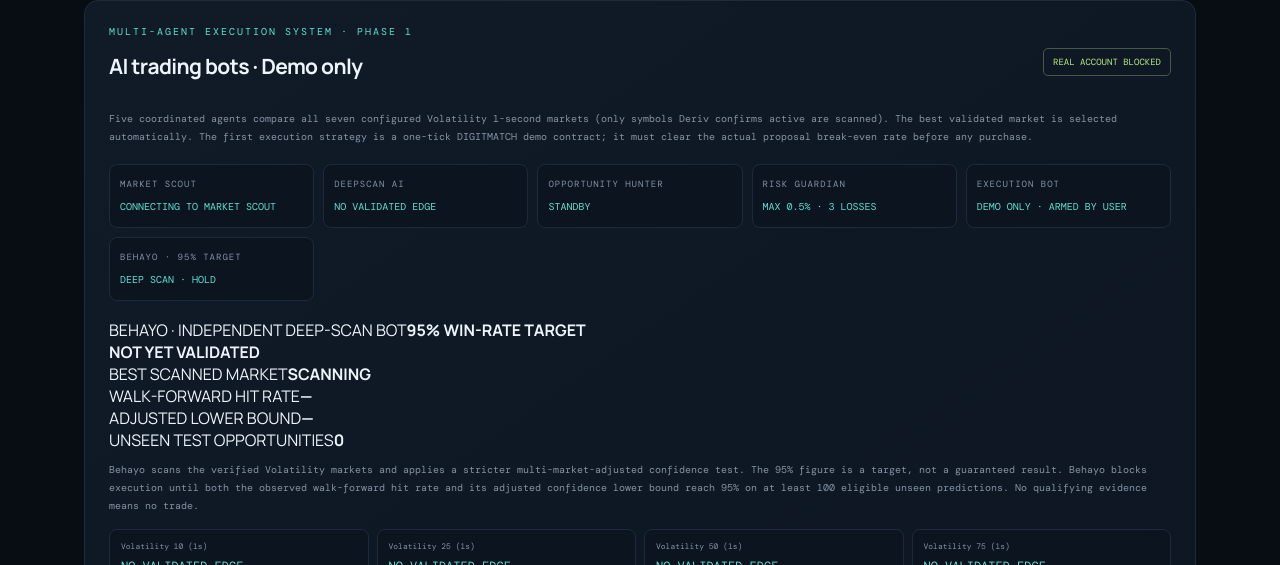
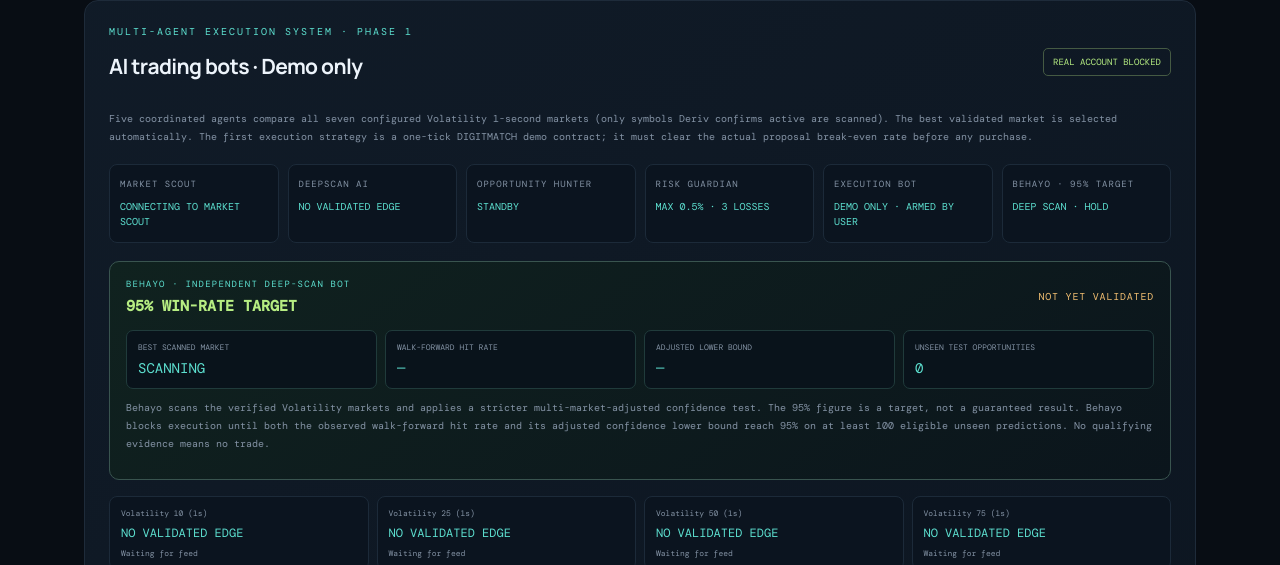
Before and after one commit to Mununuline/digitlabpredictor, a Next.js app: page / in a window 1280 px wide. Shown: the part 2734-3299 px from the top of the page. Built offline with nearby package versions, Linux system fonts and the light colour scheme; no server answers.

Commit message:
Style Behayo precision deep-scan bot

```diff
--- a/app/globals.css
+++ b/app/globals.css
@@ -120,3 +120,20 @@ footer{display:flex;justify-content:space-between;color:#647386;font-size:9px;le
 .market-scan-card span,.market-scan-card small{font:8px 'DM Mono',monospace;color:var(--muted);overflow-wrap:anywhere}
 .market-scan-card b{font:12px 'DM Mono',monospace;color:var(--cyan)}
 @media(max-width:760px){.market-scan-grid{grid-template-columns:repeat(2,1fr)}}
+
+/* Behayo's precision validator is intentionally distinct from the general scanner. */
+.bot-agents{grid-template-columns:repeat(6,minmax(0,1fr))}
+.behayo-panel{margin:16px 0;padding:16px;border:1px solid #39544f;background:linear-gradient(145deg,#10221f,#0b151c);border-radius:10px}
+.behayo-heading{display:flex;justify-content:space-between;align-items:center;gap:12px;margin-bottom:14px}
+.behayo-heading>div{display:flex;flex-direction:column;gap:6px}
+.behayo-heading span{font:9px 'DM Mono',monospace;color:var(--cyan);letter-spacing:1.2px}
+.behayo-heading b{font:700 15px 'DM Mono',monospace;color:var(--lime)}
+.behayo-heading strong{font:10px 'DM Mono',monospace;letter-spacing:.8px}
+.behayo-approved{color:var(--lime)}
+.behayo-hold{color:#f0bd70}
+.behayo-metrics{display:grid;grid-template-columns:repeat(4,1fr);gap:8px;margin:10px 0}
+.behayo-metrics>div{display:flex;flex-direction:column;gap:7px;padding:11px;background:#09131b;border:1px solid #203b3b;border-radius:7px;min-width:0}
+.behayo-metrics span{font:8px 'DM Mono',monospace;color:var(--muted)}
+.behayo-metrics b{font:14px 'DM Mono',monospace;color:var(--cyan);overflow-wrap:anywhere}
+@media(max-width:900px){.bot-agents{grid-template-columns:repeat(3,1fr)}.behayo-metrics{grid-template-columns:repeat(2,1fr)}}
+@media(max-width:520px){.behayo-heading{align-items:flex-start;flex-direction:column}.behayo-metrics{grid-template-columns:repeat(2,minmax(0,1fr))}}
```
